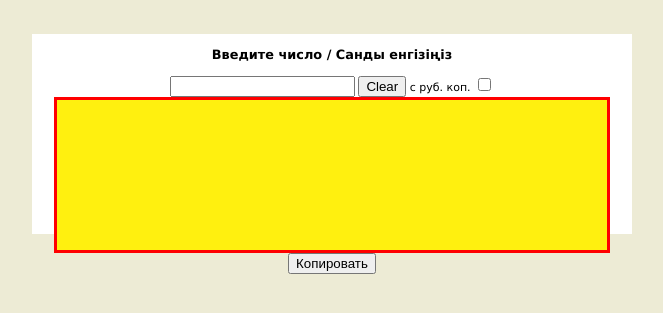
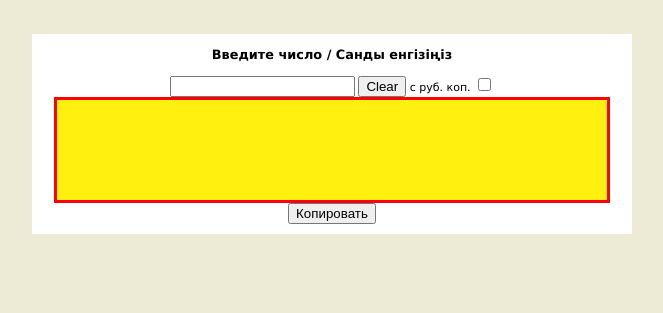
Before and after one commit to trmk1/kaz_num.github.io, a PHP site: page / in a window 1280 px wide. Shown: the part 266-579 px from the top of the page, without its empty margins (408-1071 px from the left). Run offline with PHP 8.4, Linux system fonts and the light colour scheme.

Commit message:
Update style.css

```diff
--- a/style.css
+++ b/style.css
@@ -8,7 +8,7 @@
 }
 #str, #strkaz {
 	width:550px; /*Ширина блока*/
-	height:150px; /*Высота блока*/
+	height:100px; /*Высота блока*/
 	font-size: 16px;
 	color: #00000;
 	font-family: Arial;
```
